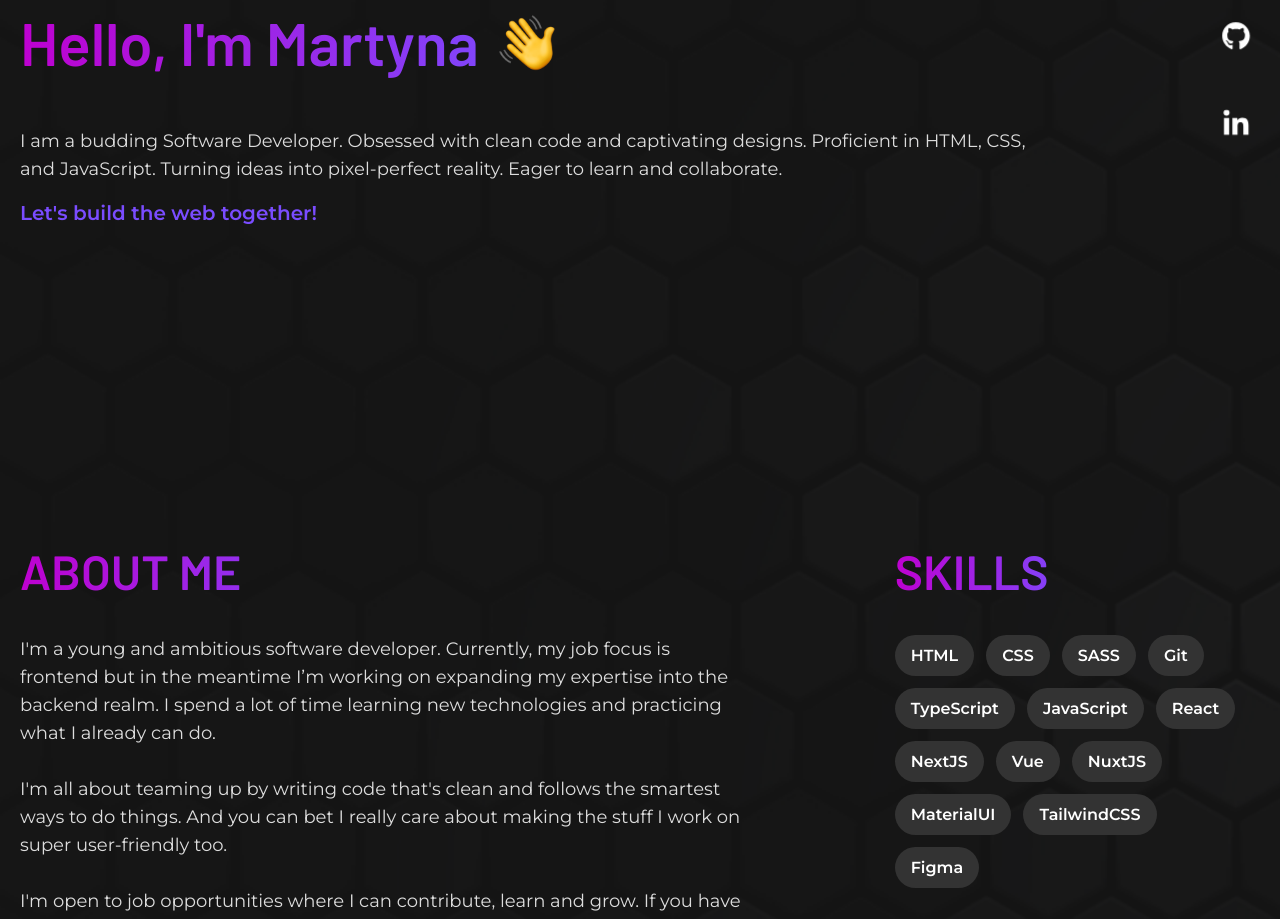
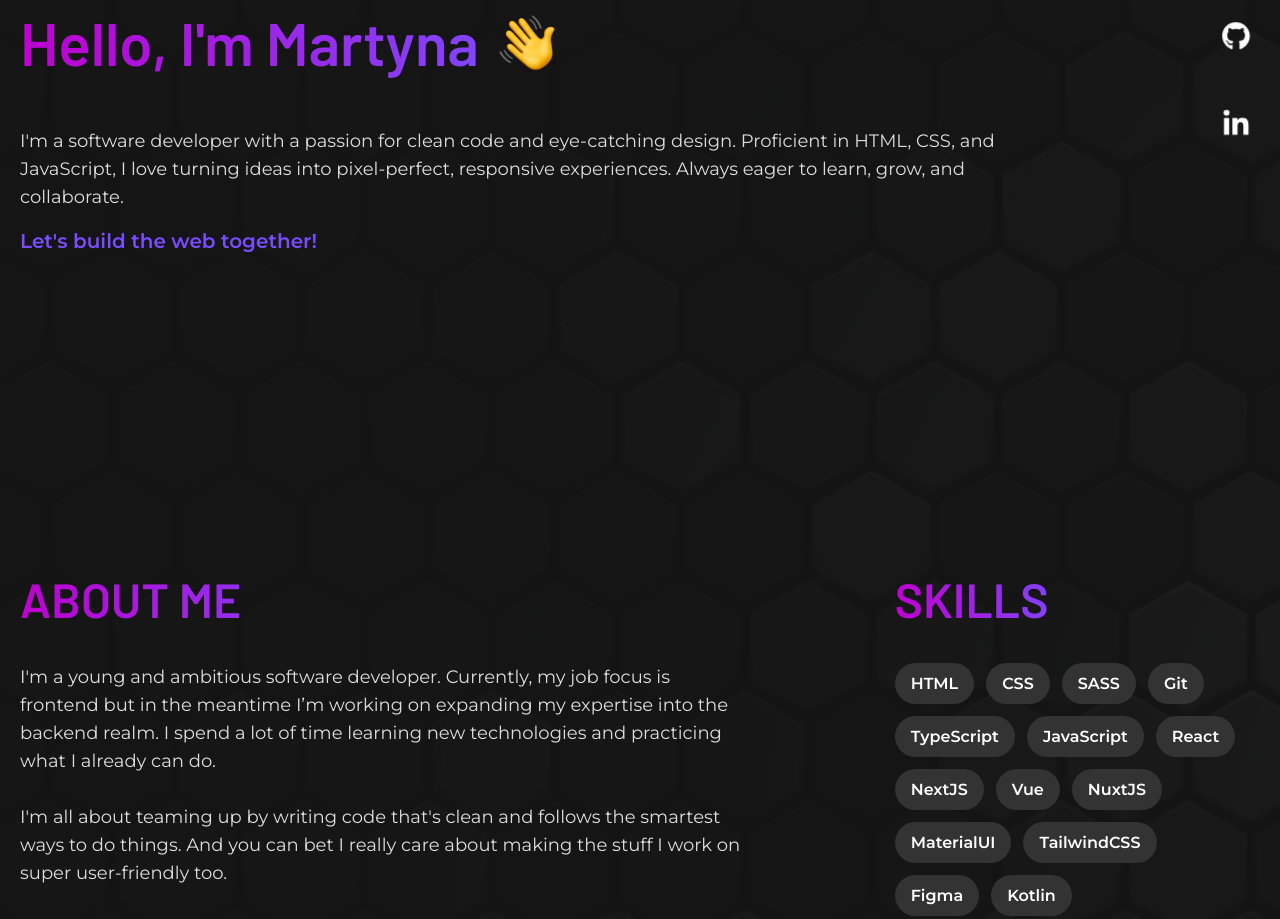
Before and after one commit to sharkanado/portfolio_website, a Next.js app: page / in a window 1280 px wide. Shown: the part 240-1159 px from the top of the page. Built offline with nearby package versions, Linux system fonts and the light colour scheme.

Commit message:
feat: update the descriptions

```diff
--- a/src/pages/index.tsx
+++ b/src/pages/index.tsx
@@ -39,10 +39,11 @@ const Hero = () => {
             />
           </p>
           <Paragraph align="text-left">
-            I am a budding Software Developer. Obsessed with clean code and
-            captivating designs. Proficient in HTML, CSS, and JavaScript.
-            Turning ideas into pixel-perfect reality. Eager to learn and
-            collaborate. <br />
+            I'm a software developer with a passion for clean code and
+            eye-catching design. Proficient in HTML, CSS, and JavaScript, I love
+            turning ideas into pixel-perfect, responsive experiences. Always
+            eager to learn, grow, and collaborate.
+            <br />
           </Paragraph>
           <p className={`${montserratBold.className} mt-4 text-xl text-purple`}>
             Let's build the web together!
@@ -85,6 +86,8 @@ const Skills = () => {
     "MaterialUI",
     "TailwindCSS",
     "Figma",
+    "Kotlin",
+    "test automation (Cypress)",
   ];
   return (
     <div className="lg:w-1/3">
```
